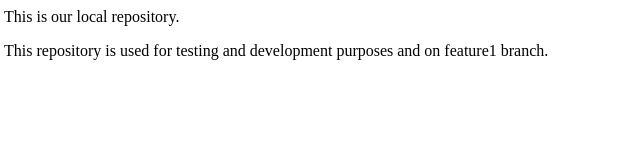
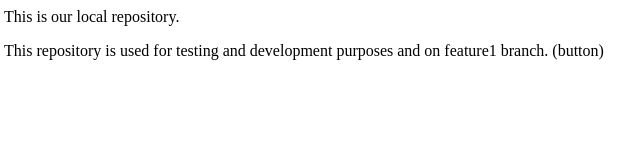
Before and after one commit to Moriapuja499/LocalRepo, a plain HTML site: page index.html in a window 1280 px wide. Shown: the full height of the page, 4-644 px from the left. Drawn offline with Linux system fonts and the light colour scheme.

```diff
--- a/index.html
+++ b/index.html
@@ -1,2 +1,2 @@
 <p>This is our local repository.</p>
-<p>This repository is used for testing and development purposes and on feature1 branch.</p>
+<p>This repository is used for testing and development purposes and on feature1 branch. (button)</p>
```
